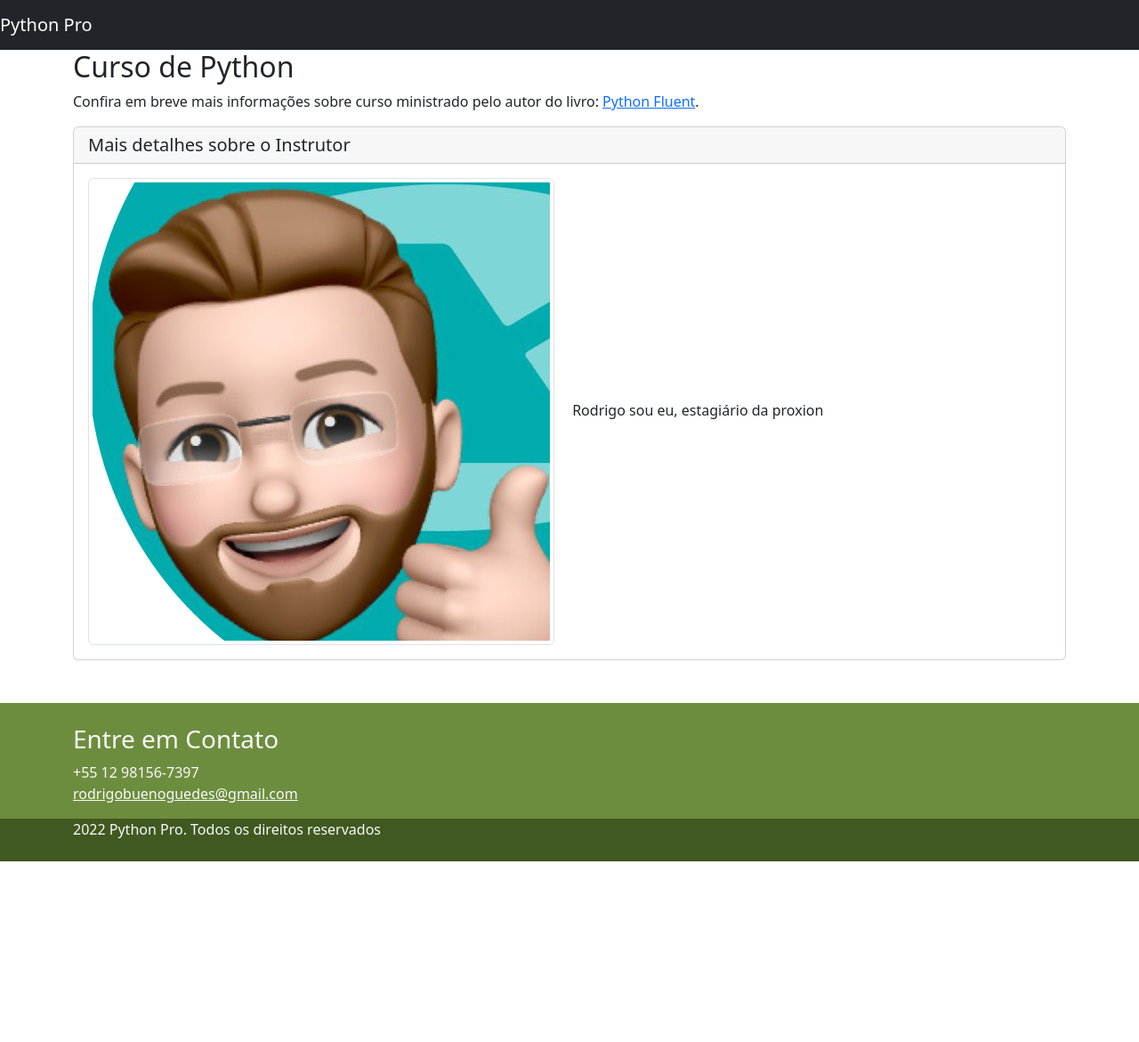
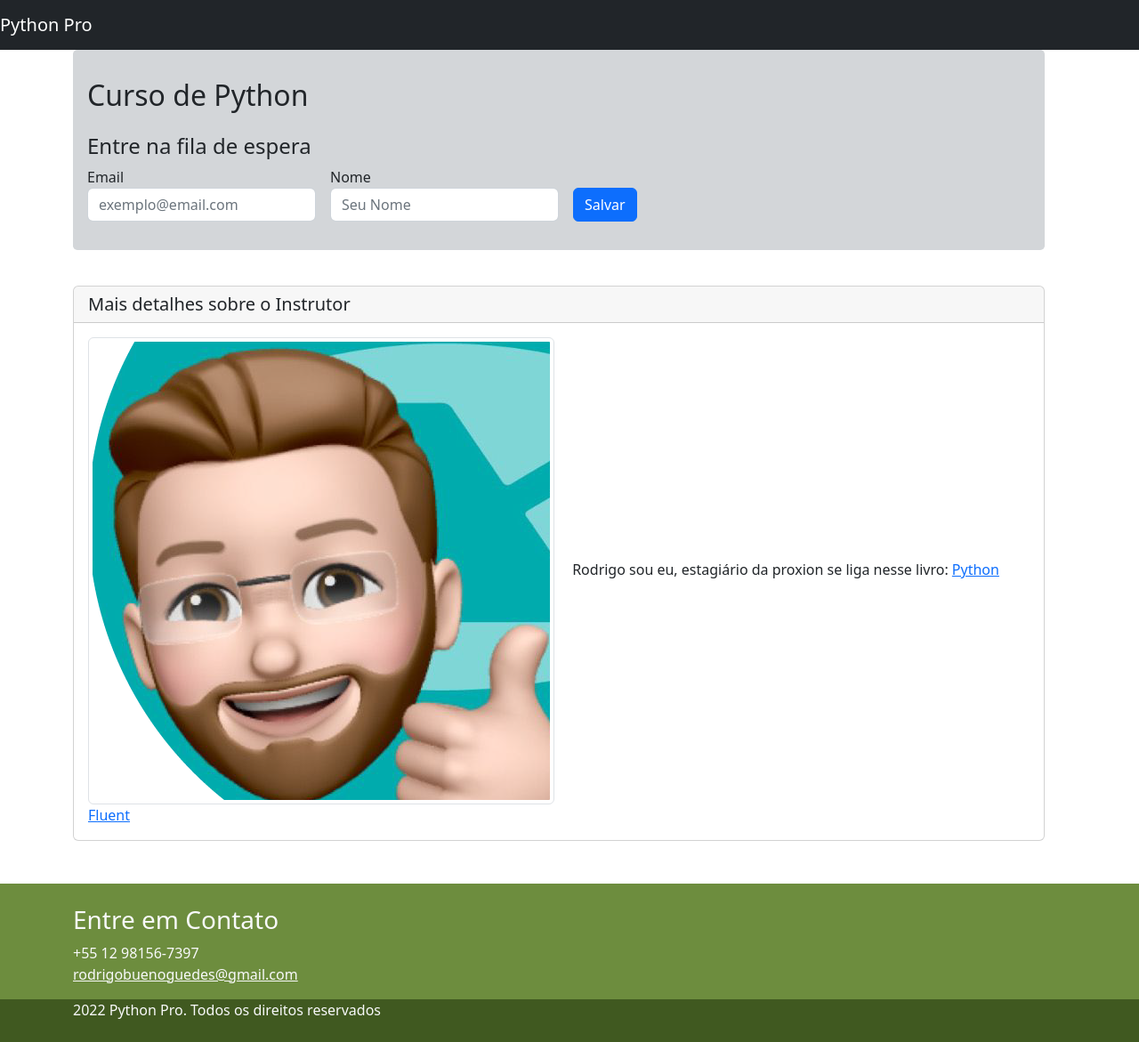
Before and after one commit to RodrigoBGuedes/curso-django, a Django app: template pypro/base/templates/base/home.html in a window 1280 px wide. Shown: the whole page at 89% size. Before the commit the page ends 968 px from the top, so only its background shows below. Run offline with Django 4.2, Linux system fonts and the light colour scheme; the template is opened without the code that fills it, so the values that code supplies are empty; some libraries are stand-ins or nearby versions.

Commit message:
Instalado form de captura de lead via Mailchimp

```diff
--- a/pypro/base/static/css/style.css
+++ b/pypro/base/static/css/style.css
@@ -5,3 +5,11 @@
 .rights{
     background-color: #405920;
 }
+
+.jumbotron {
+    padding: 2rem 1rem;
+    margin-bottom: 2rem;
+    margin-right: 1.5rem;
+    background-color: #d3d6d9;
+    border-radius: 0.3rem;
+}
--- a/pypro/base/templates/base/home.html
+++ b/pypro/base/templates/base/home.html
@@ -41,15 +41,41 @@
                 <h2>
                     Curso de Python
                 </h2>
-				<p>
-					Confira em breve mais informações sobre curso ministrado pelo autor do livro:
-                    <a href="https://www.oreilly.com/library/view/fluent-python/9781491946237/" target="_blank"> Python Fluent</a>.
-				</p>
+                <h4 class="mt-4">Entre na fila de espera</h4>
+
+                <form action="https://herokuapp.us12.list-manage.com/subscribe/post?u=6f81c0af2d9424ae5b2bad556&amp;id=d31a622b48&amp;f_id=00eb0ae0f0"
+                      method="post" id="mc-embedded-subscribe-form" name="mc-embedded-subscribe-form"
+                      class="form-row align-items-center" target="_blank" novalidate>
+                    <div class="form-row align-items-center">
+                        <div class="col-auto float-start me-3">
+                            <label class="sr-only" for="mce-EMAIL">Email</label>
+                            <input type="email" value="" name="EMAIL" class="form-control required" id="mce-EMAIL"
+                                   placeholder="exemplo@email.com">
+                        </div>
+                        <div class="col-auto float-start me-3">
+                            <label class="sr-only" for="mce-FNAME">Nome</label>
+                            <input type="text" value="" name="FNAME" class="form-control" id="mce-FNAME"
+                                   placeholder="Seu Nome">
+                        </div>
+
+                        <!-- real people should not fill this in and expect good things - do not remove this or risk form bot signups-->
+                        <div style="position: absolute; left: -5000px;" aria-hidden="true"><input type="text"
+                                                                                                  name="b_6f81c0af2d9424ae5b2bad556_d31a622b48"
+                                                                                                  tabindex="-1"
+                                                                                                  value=""></div>
+
+                        <div class="col-auto pt-4">
+                            <input type="submit" value="Salvar" name="subscribe" id="mc-embedded-subscribe"
+                                   class="btn btn-primary">
                         </div>
                     </div>
+                </form>
+
             </div>
+        </div>
+
     <div class="row">
-				<div class="col-md-12">
+        <div class="col-md-12 mt-2">
             <div class="card">
                 <h5 class="card-header">
                     Mais detalhes sobre o Instrutor
@@ -58,8 +84,11 @@
                     <p class="card-text">
                         <img src="{% static 'img/rodrigo_guedes2.png' %}" class="img-thumbnail float-left me-3"
                              alt="Foto do Rodrigo"/>
-                                Rodrigo sou eu, estagiário da proxion
+                        Rodrigo sou eu, estagiário da proxion se liga nesse livro:
+                        <a href="https://www.oreilly.com/library/view/fluent-python/9781491946237/" target="_blank">
+                            Python Fluent</a>
                     </p>
+                </div>
             </div>
         </div>
     </div>
```
Lines whose indentation alone changed are shown as unchanged.
